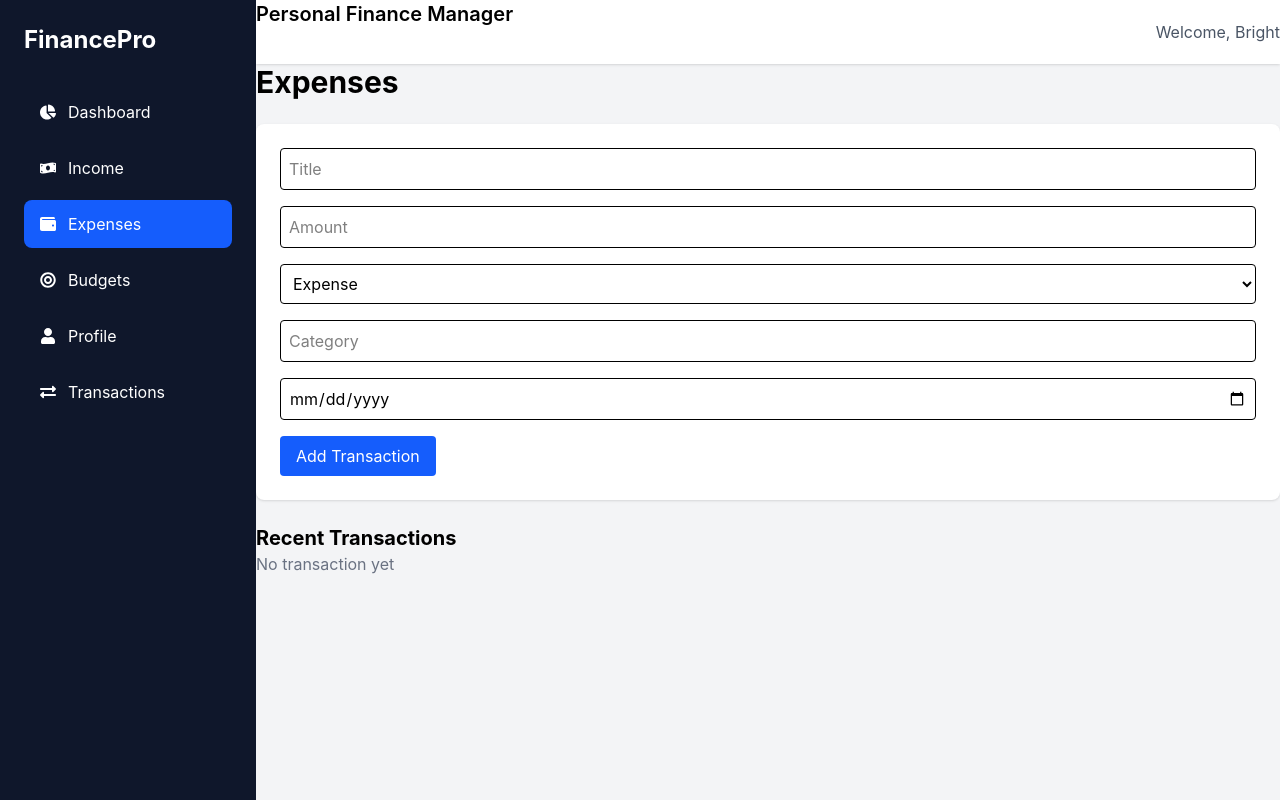
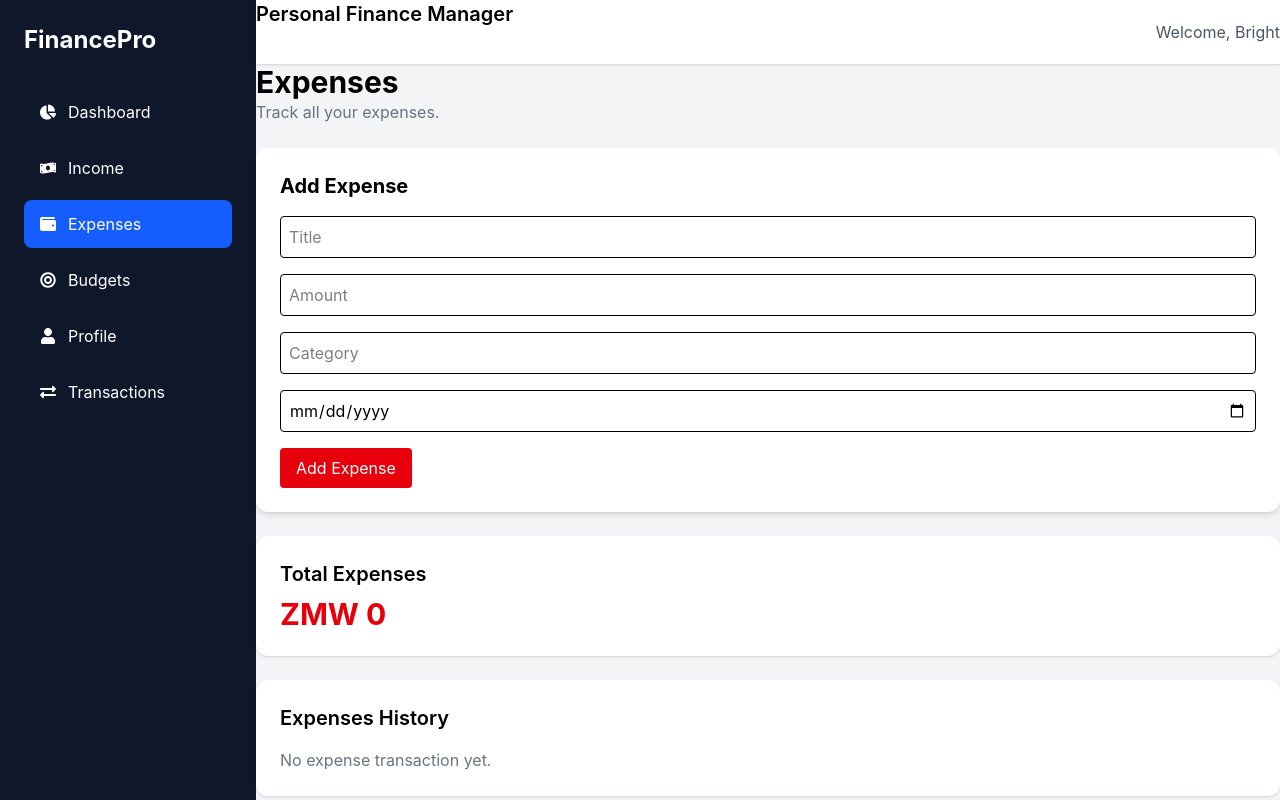
Before and after one commit to ngalandebright-alt/personal-finance-manager, a React (Vite) app in the folder client/: page /expenses in a window 1280 px wide. Built offline with nearby package versions, Linux system fonts and the light colour scheme.

Commit message:
Add expense form and expenses management

```diff
--- /dev/null
+++ b/client/src/components/transactions/AddExpense.tsx
@@ -0,0 +1,82 @@
+import { useContext, useState } from "react";
+import { TransactionContext } from "../../context/TransactionContext";
+
+export default function AddExpense() {
+  const context = useContext(TransactionContext);
+
+  const [title, setTitle] = useState("");
+  const [amount, setAmount] = useState("");
+  const [category, setCategory] = useState("");
+  const [date, setDate] = useState("");
+
+  if (!context) return null;
+
+  const { addTransaction } = context;
+
+  function handleSubmit(e: React.FormEvent) {
+    e.preventDefault();
+
+    addTransaction({
+      id: Date.now(),
+      title,
+      amount: Number(amount),
+      type: "expense",
+      category,
+      date,
+    });
+
+    setTitle("");
+    setAmount("");
+    setCategory("");
+    setDate("");
+  }
+
+  return (
+    <form
+      onSubmit={handleSubmit}
+      className="bg-white rounded-xl shadow-md p-6 space-y-4"
+    >
+      <h2 className="text-xl font-bold">
+        Add Expense
+      </h2>
+
+      <input
+        type="text"
+        placeholder="Title"
+        className="w-full border rounded p-2"
+        value={title}
+        onChange={(e) => setTitle(e.target.value)}
+      />
+
+      <input
+        type="number"
+        placeholder="Amount"
+        className="w-full border rounded p-2"
+        value={amount}
+        onChange={(e) => setAmount(e.target.value)}
+      />
+
+      <input
+        type="text"
+        placeholder="Category"
+        className="w-full border rounded p-2"
+        value={category}
+        onChange={(e) => setCategory(e.target.value)}
+      />
+
+      <input
+        type="date"
+        className="w-full border rounded p-2"
+        value={date}
+        onChange={(e) => setDate(e.target.value)}
+      />
+
+      <button
+        type="submit"
+        className="bg-red-600 text-white px-4 py-2 rounded"
+      >
+        Add Expense
+      </button>
+    </form>
+  );
+}
--- a/client/src/pages/Expenses/Expenses.tsx
+++ b/client/src/pages/Expenses/Expenses.tsx
@@ -1,15 +1,89 @@
-import AddTransaction from "../../components/transactions/AddTransaction";
-import TransactionList from "../../components/transactions/TransactionList";
+import { useContext } from "react";
+import { TransactionContext } from "../../context/TransactionContext";
+import AddExpense from "../../components/transactions/AddExpense";
+
 
 
 export default function Expenses() {
+    const context = useContext(TransactionContext);
+
+    if (!context) return null;
+
+    const { transactions } = context;
+
+    const expenseTransactions = transactions.filter(
+        (transaction) => transaction.type === "expense"
+    );
+
+    const totalExpenses = expenseTransactions.reduce(
+        (sum, transaction) => sum + transaction.amount,
+        0
+    );
+
     return (
         <div className="space-y-6">
-            <h1 className="text-3xl font-bold">
-                Expenses
-            </h1>
-            <AddTransaction/>
-            <TransactionList/>
+            <div>
+                <h1 className="text-3xl font-bold">
+                    Expenses
+                </h1>
+
+                <p className="text-gray-500">
+                    Track all your expenses.
+                </p>
+
+            </div>
+
+            <AddExpense/>
+
+            <div className="bg-white rounded-xl shadow p-6">
+                <h2 className="text-xl font-semibold">
+                    Total Expenses
+                </h2>
+                <p className="text-3xl font-bold text-red-600 mt-2">
+                    ZMW {totalExpenses}
+                </p>
+            </div>
+            <div className="bg-white rounded-xl shadow p-6">
+                <h2 className="text-xl font-semibold mb-4">
+                    Expenses History
+                </h2>
+
+                {expenseTransactions.length === 0 ?(
+                    <p className="text-gray-500">
+                        No expense transaction yet.
+                    </p>
+                ) : (
+                    <div className="space-y-4">
+                        {expenseTransactions.map((transaction) => (
+                            <div
+                                key={transaction.id}
+                                className="flex justify-between border-b pb-3"
+                            >
+
+                                <div>
+                                    <h3 className="font-semibold">
+                                        {transaction.title}
+                                    </h3>
+                                    <p className="text-sm text-gray-500">
+                                        {transaction.category}
+                                    </p>
+                                    <p className="text-sm text-gray-500">
+                                        {transaction.date}
+                                    </p>
+
+                                </div>
+                                <div className="text-right">
+                                    <p className="text-red-600 font-bold">
+                                       - ZMW {transaction.amount}
+                                    </p>
+                                </div>
+                            </div>
+                        ))}
+                    </div>
+                )}
+
+            </div>
+
         </div>
     );
 }
--- a/client/src/pages/Income/Income.tsx
+++ b/client/src/pages/Income/Income.tsx
@@ -1,3 +1,100 @@
-export default function Income() {
-  return <h1 className="text-3xl font-bold">Income</h1>;
+import { useContext } from "react";
+import { TransactionContext } from "../../context/TransactionContext";
+
+
+export default function AddExpense() {
+
+    const context = useContext(TransactionContext);
+
+    if (!context) return null;
+
+    const incomeTransactions = context.transactions.filter(
+        (transaction) =>
+            transaction.type === "income"
+    );
+
+    const totalIncome = incomeTransactions.reduce(
+        (total, transaction) =>
+            total + transaction.amount,
+        0
+    );
+
+
+    return(
+        <div className="space-y-6">
+
+            <div>
+
+                <h1 className="text-3xl font-bold">
+                    Income
+                </h1>
+
+                <p className="text-gray-500">
+                    Track all your income sources.
+                </p>
+            </div>
+
+            <div className="bg-white rounded-xl shadow p-6">
+
+                <h2 className="text-xl font-semibold">
+                    Total Income
+                </h2>
+
+                <p className="text-3xl font-bold text-green-600 mt-2">
+                    ZMW {totalIncome}
+                </p>
+            </div>
+
+
+            <div className="bg-white rounded-xl shadow p-6">
+
+                <h2 className="text-xl font-semibold mb-4">
+                    Income History
+                </h2>
+
+                {incomeTransactions.length === 0 ? (
+
+                    <p className="text-gray-500">
+                        No income transactions yet.
+                    </p>
+                ) : (
+
+                    <div className="space-y-4">
+
+                        {incomeTransactions.map((transaction)=> (
+
+                            <div
+                              key={transaction.id}
+                              className="flex justify-between border-b pd-3"
+                            >
+
+                                <div>
+
+                                    <h3 className="font-semibold">
+                                        {transaction.title}
+                                    </h3>
+
+                                    <p className="text-sm text-gray-500">
+                                        {transaction.category}
+                                    </p>
+
+                                </div>
+
+                                <div className="text-green-600 font-bold">
+
+                                    + ZMW {transaction.amount}
+
+                                </div>
+
+                            </div>
+                        ))}
+
+                    </div>
+                )}
+
+            </div>
+
+        </div>
+    )
+
 }
```
